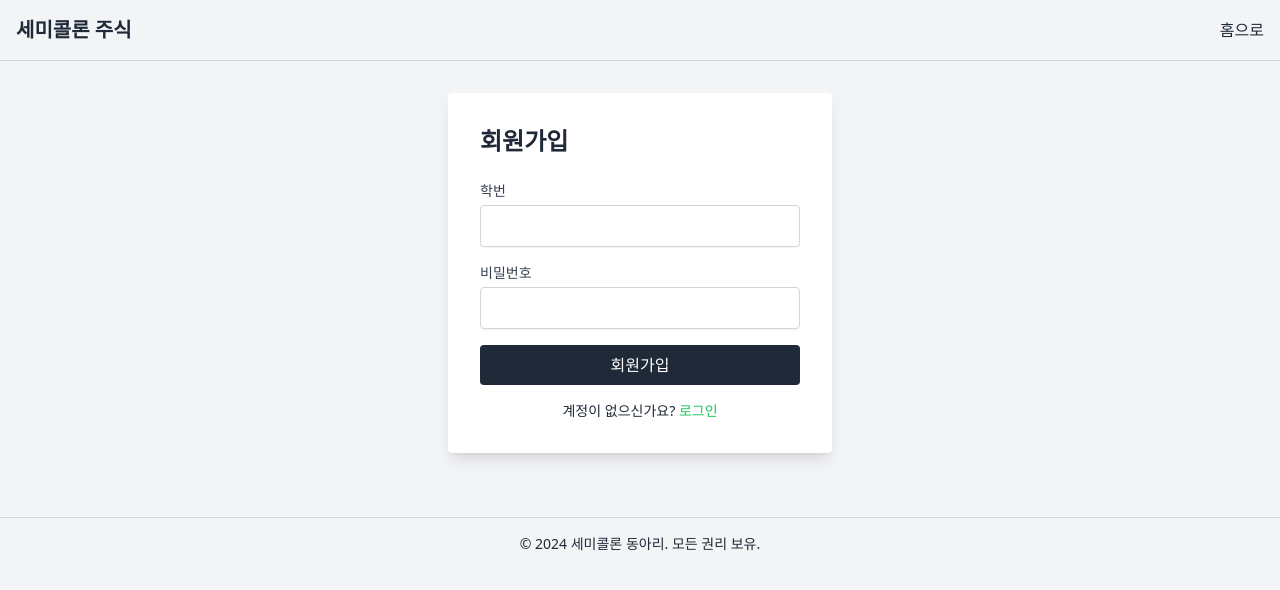
After one commit to taehyun0411/clubbooth, a Django app: template templates/signup.html in a window 1280 px wide. The commit adds this page. Shown: the top 590 px of the page. Run offline with Django 4.2, Linux system fonts and the light colour scheme; the template is opened without the code that fills it, so the values that code supplies are empty; some libraries are stand-ins or nearby versions.

Commit message:
홈화면, 로그인 화면 회원가입 링크 추가, 회원가입 화면 start

```diff
--- a/templates/home.html
+++ b/templates/home.html
@@ -11,6 +11,10 @@
         function navigateToLogin() {
             window.location.href = 'login.html';
         }
+        // Navigate to SignUp Page
+        function navigateToSignUp() {
+            window.location.href = 'signup.html';
+        }
     </script>
 </head>
 <body class="bg-white text-gray-800">
@@ -20,7 +24,7 @@
             <h1 class="text-xl font-bold" style="color: var(--signature-color);">세미콜론 주식</h1>
             <div class="space-x-4">
                 <button class="bg-gray-800 text-white px-4 py-2 rounded hover:bg-gray-700" onclick="navigateToLogin()">로그인</button>
-                <button class="bg-gray-800 text-white px-4 py-2 rounded hover:bg-gray-700">회원가입</button>
+                <button class="bg-gray-800 text-white px-4 py-2 rounded hover:bg-gray-700" onclick="navigateToSignUp()">회원가입</button>
             </div>
         </div>
     </header>
--- a/templates/login.html
+++ b/templates/login.html
@@ -30,7 +30,7 @@
             </div>
             <button type="submit" class="bg-gray-800 text-white px-4 py-2 rounded hover:bg-gray-700 w-full">로그인</button>
             <p class="text-sm text-center mt-4">
-                계정이 없으신가요? <a href="#" class="text-green-500 hover:underline">회원가입</a>
+                계정이 없으신가요? <a href="signup.html" class="text-green-500 hover:underline">회원가입</a>
             </p>
         </form>
     </main>
--- /dev/null
+++ b/templates/signup.html
@@ -0,0 +1,45 @@
+<!DOCTYPE html>
+<html lang="ko">
+<head>
+    <meta charset="UTF-8">
+    <meta name="viewport" content="width=device-width, initial-scale=1.0">
+    <title>회원가입 - 세미콜론 동아리</title>
+    <link rel="stylesheet" href="styles.css">
+    <script src="https://cdn.tailwindcss.com"></script>
+</head>
+<body class="bg-gray-100 text-gray-800">
+    <!-- Navbar -->
+    <header class="bg-gray-100 border-b border-gray-300">
+        <div class="container mx-auto px-4 py-4 flex justify-between items-center">
+            <h1 class="text-xl font-bold" style="color: var(--signature-color);">세미콜론 주식</h1>
+            <a href="home.html" class="text-gray-800 hover:underline">홈으로</a>
+        </div>
+    </header>
+
+    <!-- Login Form -->
+    <main class="container mx-auto px-4 py-8 flex justify-center items-center">
+        <form class="bg-white p-8 rounded shadow-lg w-full max-w-sm">
+            <h2 class="text-2xl font-bold mb-6" style="color: var(--signature-color);">회원가입</h2>
+            <div class="mb-4">
+                <label for="email" class="block text-sm font-medium text-gray-700">학번</label>
+                <input type="email" id="email" name="email" class="mt-1 block w-full px-3 py-2 border border-gray-300 rounded shadow-sm focus:outline-none focus:ring focus:ring-green-200">
+            </div>
+            <div class="mb-4">
+                <label for="password" class="block text-sm font-medium text-gray-700">비밀번호</label>
+                <input type="password" id="password" name="password" class="mt-1 block w-full px-3 py-2 border border-gray-300 rounded shadow-sm focus:outline-none focus:ring focus:ring-green-200">
+            </div>
+            <button type="submit" class="bg-gray-800 text-white px-4 py-2 rounded hover:bg-gray-700 w-full">회원가입</button>
+            <p class="text-sm text-center mt-4">
+                계정이 없으신가요? <a href="login.html" class="text-green-500 hover:underline">로그인</a>
+            </p>
+        </form>
+    </main>
+
+    <!-- Footer -->
+    <footer class="bg-gray-100 border-t border-gray-300 mt-8 py-4">
+        <div class="container mx-auto text-center text-sm">
+            &copy; 2024 세미콜론 동아리. 모든 권리 보유.
+        </div>
+    </footer>
+</body>
+</html>
```
Also changed, not shown: templates/alhome.html (+13 -1 lines).
